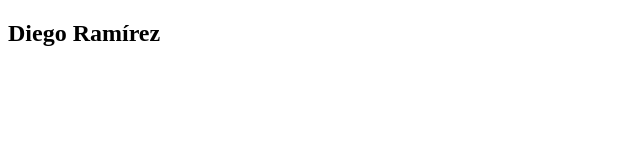
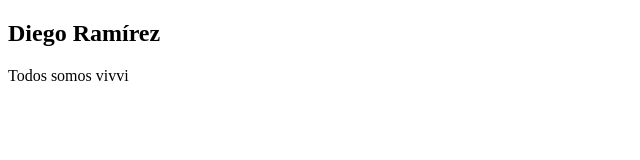
Before and after one commit to vivvidero-it/prueba4, a plain HTML site: page index.html in a window 1280 px wide. Shown: the whole page, without its empty margins (0-640 px from the left). Drawn offline with Linux system fonts and the light colour scheme.

Commit message:
Message in nav

```diff
--- a/index.html
+++ b/index.html
@@ -12,5 +12,6 @@
             Diego Ramírez
         </h1>
     </nav>
+    <p>Todos somos vivvi</p>
 </body>
 </html>
```
